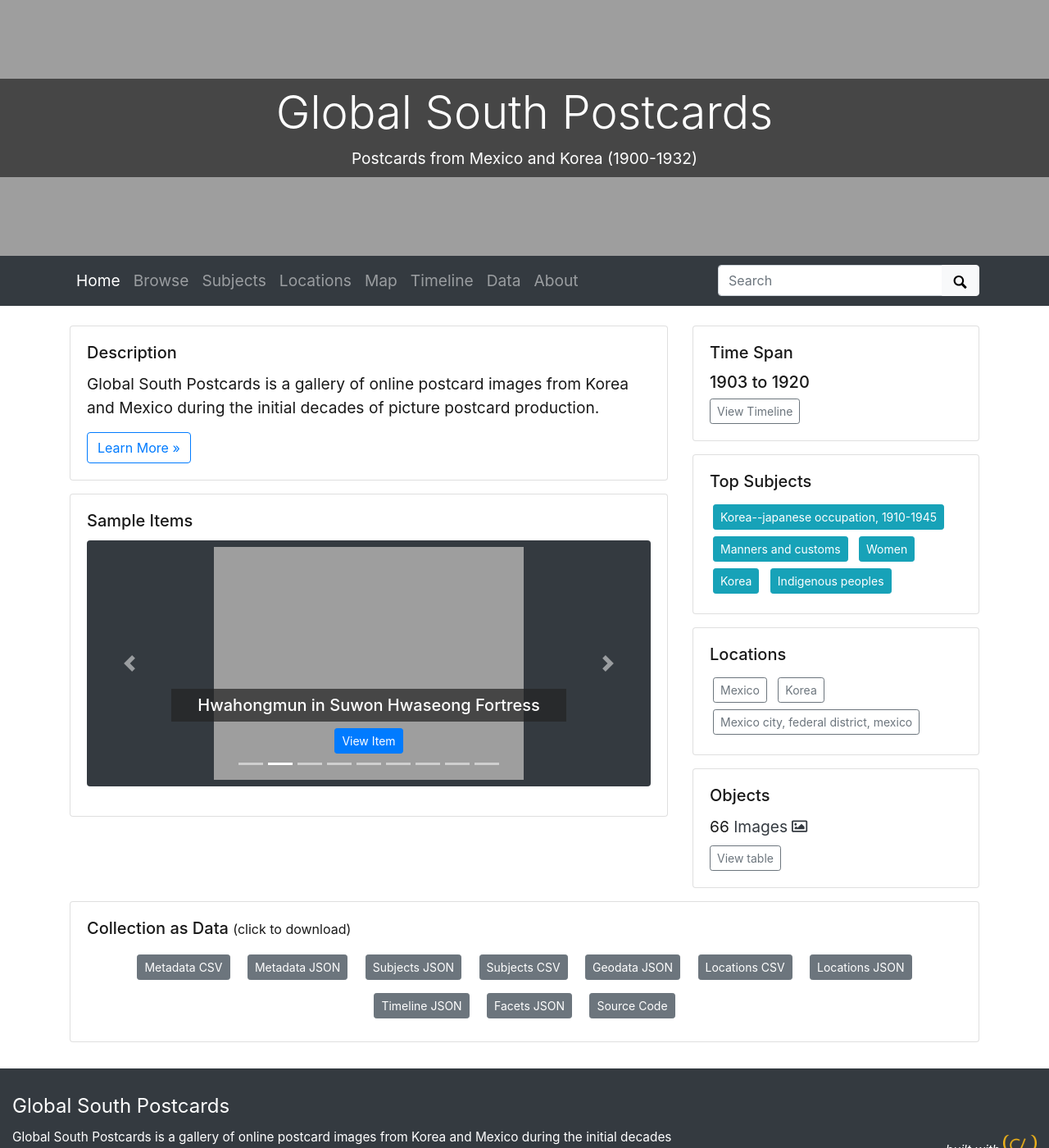
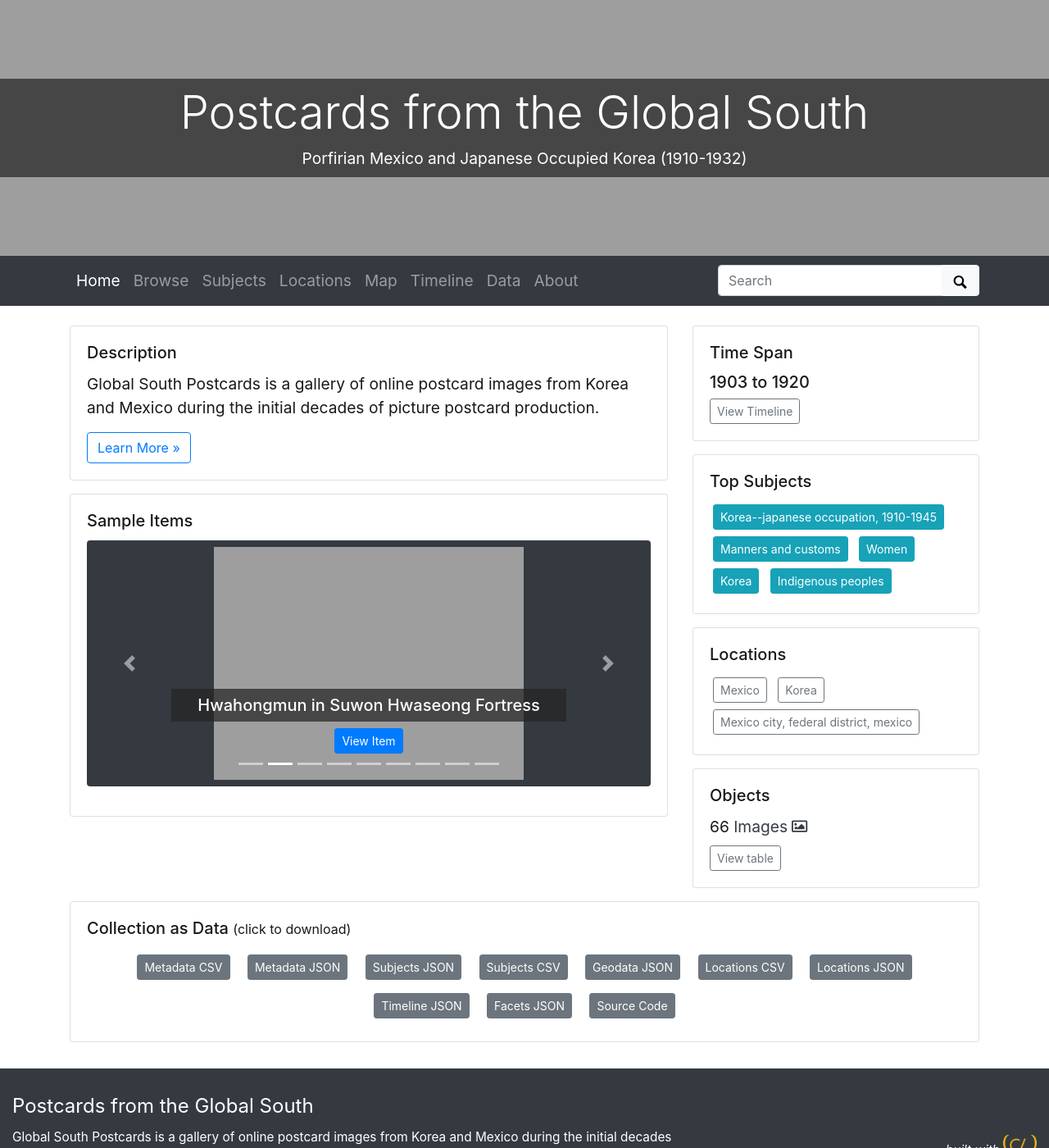
Before and after one commit to CPP-Korea-Mexico-Postcards-Project/global-south-postcards, a Jekyll site: the page built from index.md, in a window 1280 px wide and 1400 px high. Shown: the whole window at 82% size. Built offline with Jekyll 4.4.1, drawn with Linux system fonts in a browser that asks for light colours.

Commit message:
Update _config.yml

```diff
--- a/_config.yml
+++ b/_config.yml
@@ -18,9 +18,9 @@ source-code: https://github.com/evanwill/cb-gh-postcards
 # SITE SETTINGS
 #
 # title of site appears in banner
-title: Global South Postcards
+title: Postcards from the Global South
 # tagline, a short phrase that will appear throughout the site in the top banner
-tagline: Postcards from Mexico and Korea (1900-1932)
+tagline: Porfirian Mexico and Japanese Occupied Korea (1910-1932)
 # description appears in meta tags and other locations
 # this description might appear in search result lists, keep around 160 characters max
 description: "Global South Postcards is a gallery of online postcard images from Korea and Mexico during the initial decades of picture postcard production."
```
